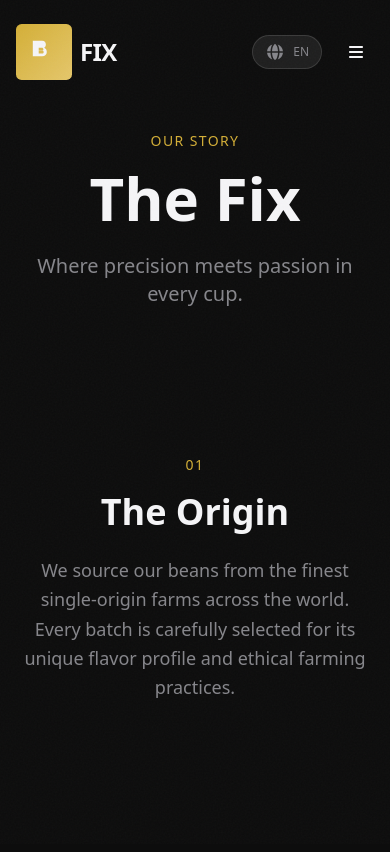
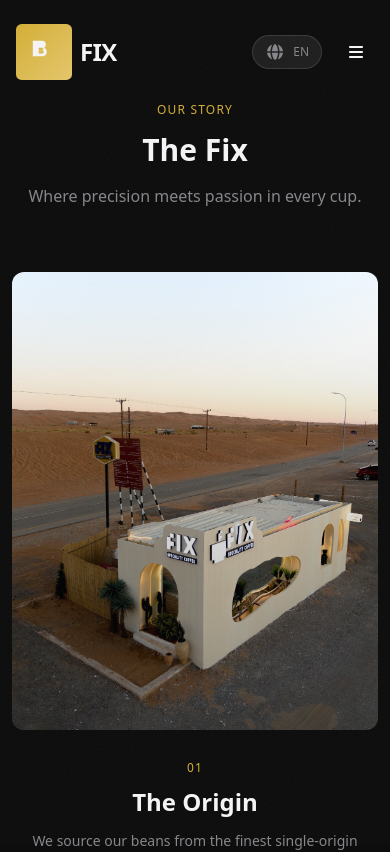
Before and after one commit to Ahmad-hue-hue/Fix.Om, a Next.js app in the folder fix-om/: page /about in a window 390 px wide. Shown: the top 852 px of the page. Built offline with nearby package versions, Linux system fonts and the light colour scheme.

Commit message:
fix: improve about page mobile responsiveness

```diff
--- a/fix-om/app/about/page.tsx
+++ b/fix-om/app/about/page.tsx
@@ -70,13 +70,13 @@ export default function AboutPage() {
     <div className="min-h-screen" ref={containerRef}>
       <Header />
 
-      <main id="main-content" className="pt-32 pb-16">
+      <main id="main-content" className="pt-24 pb-12">
         <motion.div
-          className="text-center px-4 mb-24"
+          className="text-center px-3 sm:px-4 mb-16 md:mb-24"
           style={{ opacity }}
         >
           <motion.span
-            className="text-gold text-sm uppercase tracking-widest"
+            className="text-gold text-xs sm:text-sm uppercase tracking-widest"
             initial={{ opacity: 0 }}
             animate={{ opacity: 1 }}
             transition={{ delay: 0.2 }}
@@ -84,7 +84,7 @@ export default function AboutPage() {
             {language === "en" ? "Our Story" : "قصتنا"}
           </motion.span>
           <motion.h1
-            className="text-6xl md:text-8xl font-bold mt-4"
+            className="text-3xl sm:text-5xl md:text-6xl lg:text-7xl font-bold mt-3 md:mt-4"
             initial={{ opacity: 0, y: 30 }}
             animate={{ opacity: 1, y: 0 }}
             transition={{ delay: 0.3, duration: 0.8 }}
@@ -92,7 +92,7 @@ export default function AboutPage() {
             {language === "en" ? "The Fix" : "الفيكس"}
           </motion.h1>
           <motion.p
-            className="mt-6 text-xl text-subtext max-w-2xl mx-auto"
+            className="mt-4 md:mt-6 text-base sm:text-xl text-subtext max-w-2xl mx-auto"
             initial={{ opacity: 0, y: 30 }}
             animate={{ opacity: 1, y: 0 }}
             transition={{ delay: 0.5, duration: 0.8 }}
@@ -103,17 +103,17 @@ export default function AboutPage() {
           </motion.p>
         </motion.div>
 
-        <div className="space-y-32">
+        <div className="space-y-16 md:space-y-32">
           {aboutSections.map((section, index) => (
             <ScrollRevealSection key={section.id} delay={index * 0.15}>
-              <section className="max-w-7xl mx-auto px-4">
-                <div className={`flex flex-col ${index % 2 === 1 ? 'md:flex-row-reverse' : 'md:flex-row'} items-center gap-12 md:gap-24`}>
+              <section className="max-w-7xl mx-auto px-3 sm:px-4">
+                <div className={`flex flex-col ${index % 2 === 1 ? 'md:flex-row-reverse' : 'md:flex-row'} items-center gap-6 md:gap-24`}>
                   <motion.div
-                    className="flex-1 relative"
+                    className="flex-1 relative w-full"
                     whileHover={{ scale: 1.02 }}
                     transition={{ duration: 0.4 }}
                   >
-                    <div className="relative aspect-[4/5] h-full rounded-2xl overflow-hidden">
+                    <div className="relative aspect-[4/5] sm:aspect-[3/4] md:aspect-[4/5] rounded-xl md:rounded-2xl overflow-hidden">
                       <Image
                         src={section.image}
                         alt={language === "en" ? section.title : section.titleArabic}
@@ -127,17 +127,17 @@ export default function AboutPage() {
 
                   <div className="flex-1 text-center md:text-left">
                     <motion.span
-                      className="text-gold text-sm uppercase tracking-widest"
+                      className="text-gold text-xs sm:text-sm uppercase tracking-widest"
                       initial={{ opacity: 0 }}
                       whileInView={{ opacity: 1 }}
                       viewport={{ once: true }}
                     >
                       {language === "en" ? "0" + (index + 1) : "٠" + (index + 1)}
                     </motion.span>
-                    <h2 className="text-4xl md:text-5xl font-bold mt-4">
+                    <h2 className="text-2xl sm:text-3xl md:text-4xl lg:text-5xl font-bold mt-2 md:mt-4">
                       {language === "en" ? section.title : section.titleArabic}
                     </h2>
-                    <p className="mt-6 text-lg text-subtext leading-relaxed">
+                    <p className="mt-3 md:mt-6 text-sm sm:text-base md:text-lg text-subtext leading-relaxed">
                       {language === "en" ? section.description : section.descriptionArabic}
                     </p>
                   </div>
```
